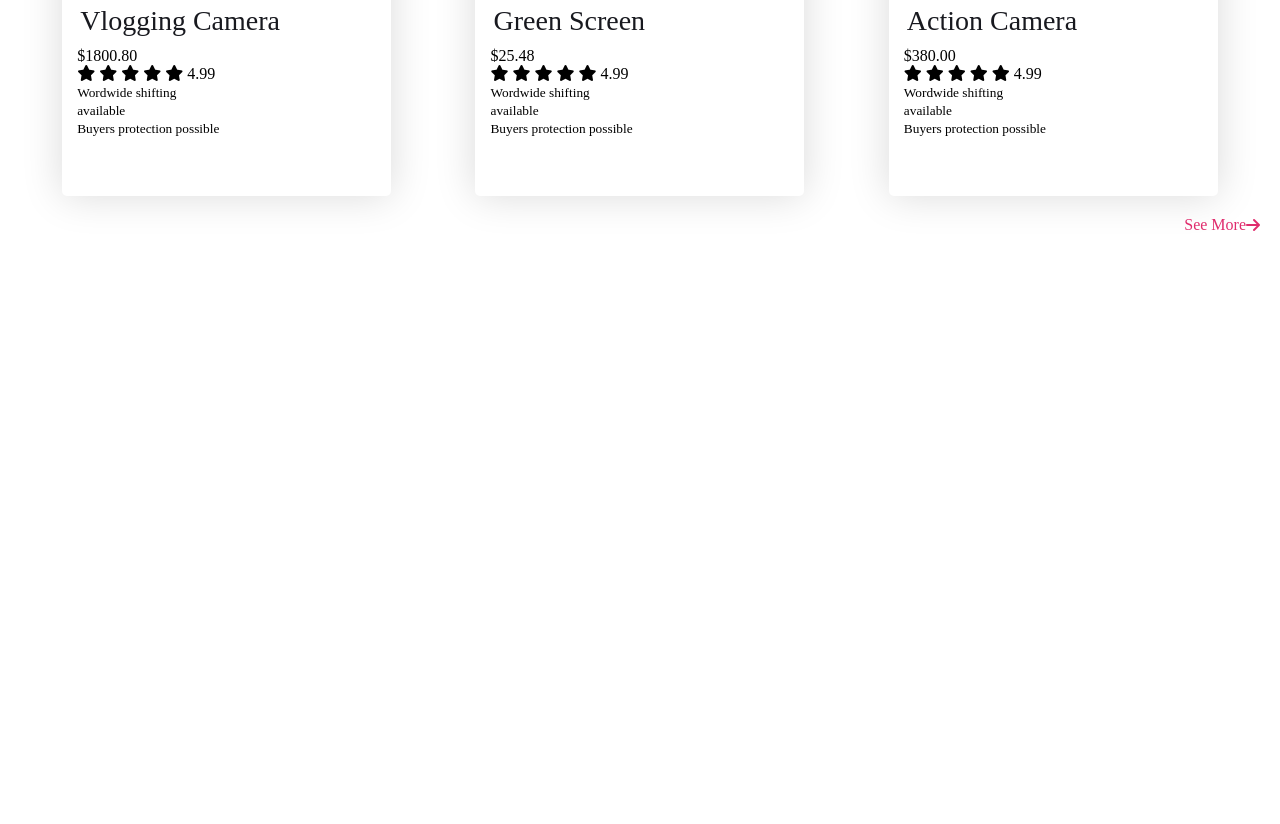
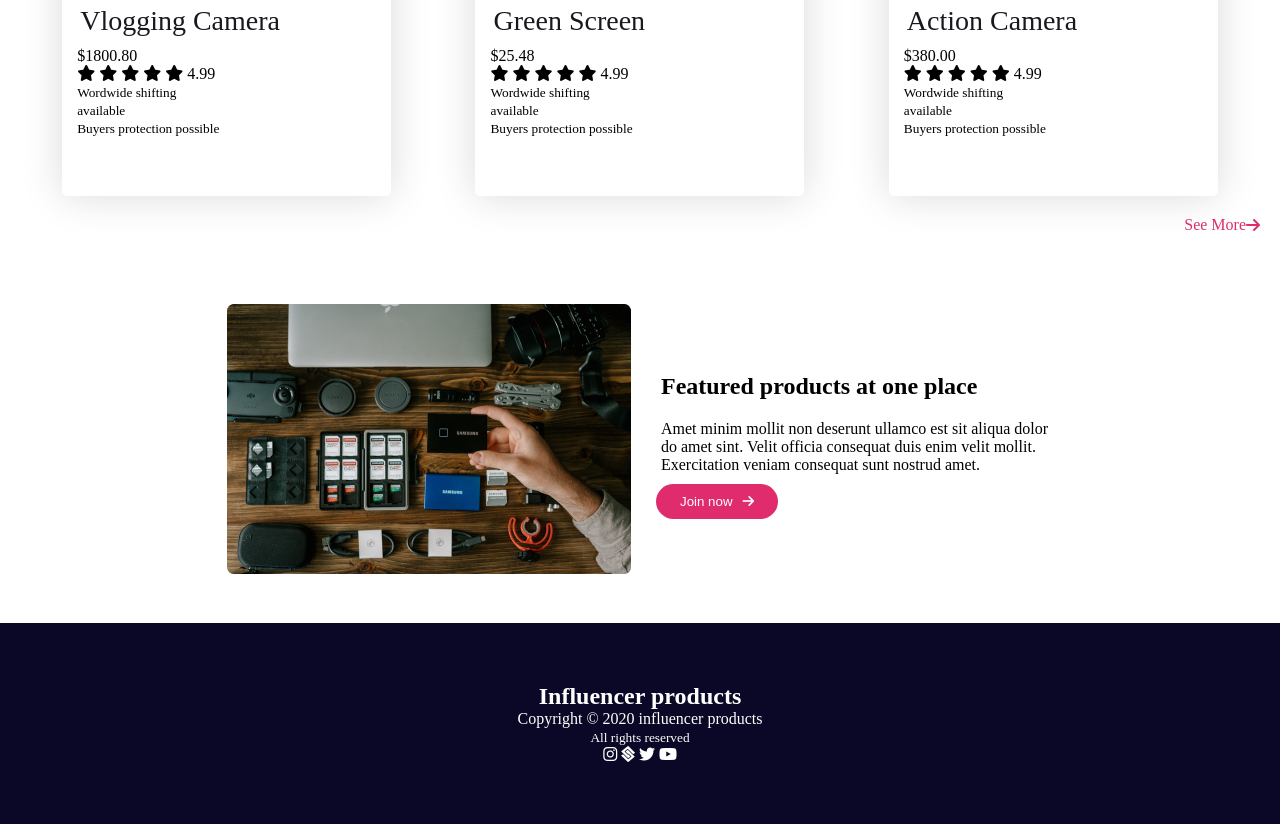
Before and after one commit to AkhiSharmin/Influencer-design, a plain HTML site: page index.html in a window 1280 px wide. Shown: the part 2077-2901 px from the top of the page. Before the commit the page ends 2356 px from the top, so only its background shows below. Drawn offline with Linux system fonts and the light colour scheme.

Commit message:
design done

```diff
--- a/css/style.css
+++ b/css/style.css
@@ -127,3 +127,25 @@
     color: #E02C6D;
 }
  /* feature product style start */
+ .feature__product{
+    display: flex;
+    justify-content: center;
+    align-items: center;
+    gap: 25px;
+    margin-bottom: 20px;
+ }
+ .feature__titel{
+    padding: 10px 5px;
+ }
+.descriptio{
+    padding: 10px 5px;
+}
+/* footer section */
+.infulencer{
+    text-align: center;
+    color: #FFFFFF;
+    padding: 35px 10px;
+}
+.bg{
+    background-color: #0A0826;
+}
--- a/index.html
+++ b/index.html
@@ -233,16 +233,37 @@
                 <p class="see__more">See More<i class="fa-solid fa-arrow-right arow-icon"></i></p>
             </div>
         </section>
-
-
-
-
-
-
-
-
+        <!-- feature product section start -->
+        <section class="feature__section">
+            <div class="container">
+                <div class="feature__product">
+                    <div class="feature_img">
+                        <img src="./images/gear.png" alt="">
+                    </div>
+                    <div class="feature_content">
+                        <h1 class="feature__titel">Featured products at one place</h1>
+                        <p class="descriptio">Amet minim mollit non deserunt ullamco est sit aliqua dolor <br> do amet sint. Velit officia consequat duis enim velit mollit.<br> Exercitation veniam consequat sunt nostrud amet.</p>
+                        <button class="btn__primary">Join now<i class="fa-solid fa-arrow-right arow-icon-color"></i></button>
+                    </div>
+                </div>
+            </div>
+        </section>
     </main>
-
+    <footer class="bg">
+        <div class="container">
+            <div class="infulencer">
+                <h2>Influencer products</h2>
+                <p>Copyright © 2020  influencer products</p>
+                <small>All rights reserved</small>
+                <div class="icon">
+                <i class="fa-brands fa-instagram"></i>
+                <i class="fa-brands fa-staylinked"></i>
+                <i class="fa-brands fa-twitter"></i>
+                <i class="fa-brands fa-youtube"></i>
+                </div>
+            </div>
+        </div>
+    </footer>
 
 
 
```
